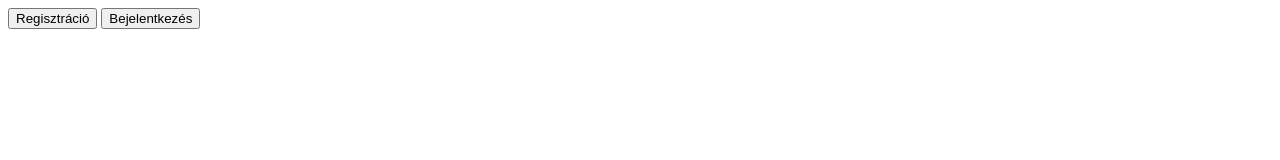
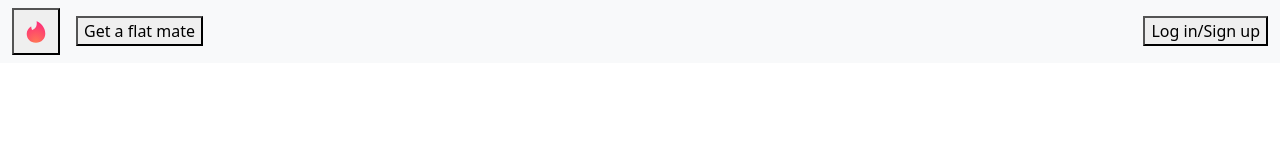
Before and after one commit to SzofiaKaszas/back_vite, a website built with Vite: page frontend/lakotars_kereso/index.html in a window 1280 px wide. Built offline with nearby package versions, Linux system fonts and the light colour scheme.

Commit message:
starting to make a look for the sit (navbar)

```diff
--- a/frontend/lakotars_kereso/index.html
+++ b/frontend/lakotars_kereso/index.html
@@ -1,15 +1,35 @@
 <!doctype html>
 <html lang="en">
+
 <head>
   <meta charset="UTF-8" />
   <link rel="icon" type="image/svg+xml" href="/vite.svg" />
   <meta name="viewport" content="width=device-width, initial-scale=1.0" />
+  <link href="https://cdn.jsdelivr.net/npm/bootstrap@5.3.8/dist/css/bootstrap.min.css" rel="stylesheet"
+    integrity="sha384-sRIl4kxILFvY47J16cr9ZwB07vP4J8+LH7qKQnuqkuIAvNWLzeN8tE5YBujZqJLB" crossorigin="anonymous">
   <title>Vite + TS</title>
 </head>
+
 <body>
-    <button id="toRegister">Regisztráció</button>
-    <button id="toLogin">Bejelentkezés</button>
-    <button id="logOut">Kijelentkezés</button>
+  <nav class="navbar navbar-expand-lg bg-body-tertiary">
+    <div class="container-fluid">
+      <button class="navbar-brand">
+        <img src="./public/Tinder_(app)-Flame-Logo.wine.svg" alt="Vite logo" width="32" height="32" />
+      </button>
+      <div class="collapse navbar-collapse" id="navbarSupportedContent">
+        <ul class="navbar-nav me-auto mb-2 mb-lg-0">
+          <li class="nav-item">
+            <button id="toWebApp">Get a flat mate</button>
+          </li>
+      </div>
+      <button id="toLogin">Log in/Sign up</button>
+    </div>
+  </nav>
+
   <script type="module" src="src/main.ts"></script>
+  <script src="https://cdn.jsdelivr.net/npm/bootstrap@5.3.8/dist/js/bootstrap.bundle.min.js"
+    integrity="sha384-FKyoEForCGlyvwx9Hj09JcYn3nv7wiPVlz7YYwJrWVcXK/BmnVDxM+D2scQbITxI"
+    crossorigin="anonymous"></script>
 </body>
+
 </html>
--- /dev/null
+++ b/frontend/lakotars_kereso/src/main.css
@@ -0,0 +1,3 @@
+.navbar {
+    background-color: rgb(0, 0, 0);
+}
--- a/frontend/lakotars_kereso/src/main.ts
+++ b/frontend/lakotars_kereso/src/main.ts
@@ -1,3 +1,5 @@
+import './main.css'
+
 function routeToLogin() {
   const token = localStorage.getItem("token");
   const button = document.getElementById("toLogin") as HTMLButtonElement;
```
Also changed, not shown: backend/src/server.ts (+13 -16 lines), frontend/lakotars_kereso/src/register.ts (+10 -0 lines), frontend/lakotars_kereso/public/Tinder_(app)-Flame-Logo.wine.svg (added). Lines whose indentation alone changed are shown as unchanged.
